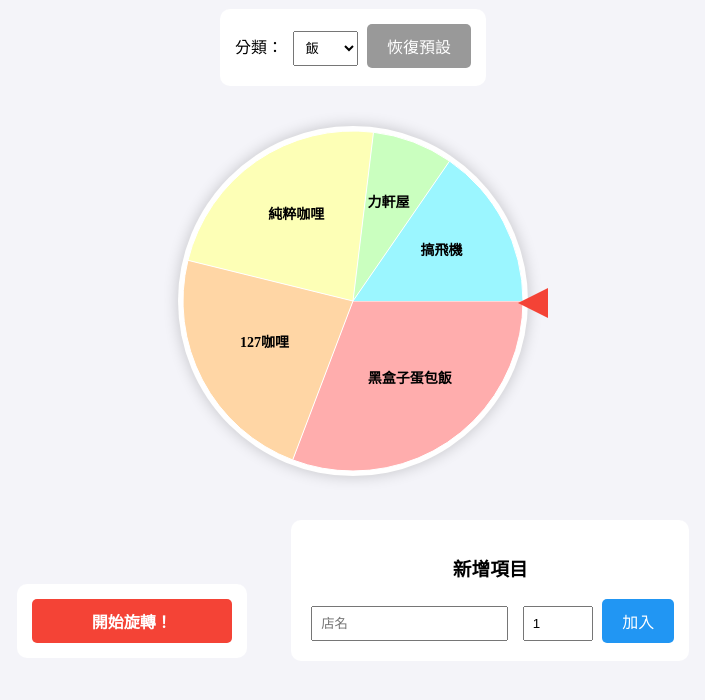
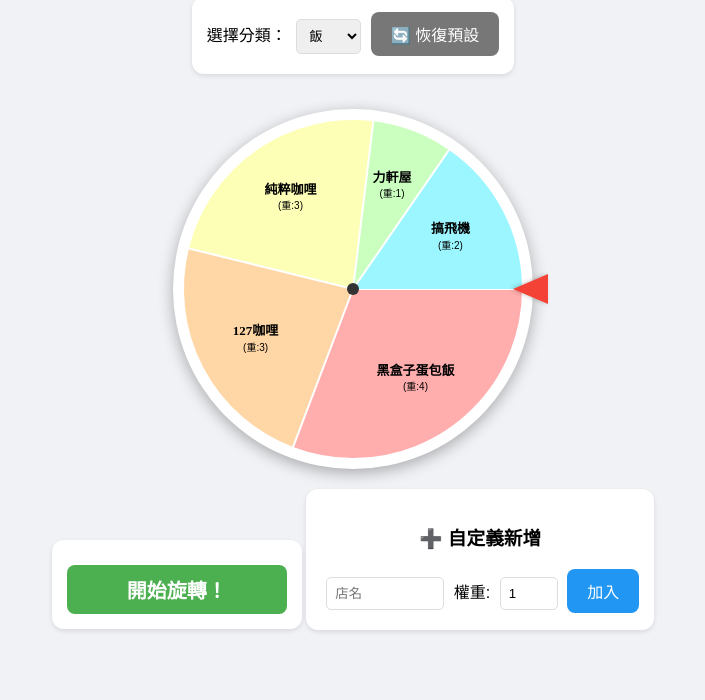
Before and after one commit to lyhhlyhh/lunch-wheel, a plain HTML site: page index.html in a window 1280 px wide. Shown: the part 100-800 px from the top of the page, without its empty margins (287-992 px from the left). Drawn offline with Linux system fonts and the light colour scheme.

Commit message:
Add files via upload

```diff
--- a/index.html
+++ b/index.html
@@ -3,20 +3,25 @@
 <head>
     <meta charset="UTF-8">
     <meta name="viewport" content="width=device-width, initial-scale=1.0">
-    <title>午餐加權轉盤系統</title>
+    <title>午餐加權轉盤 - 最終網頁版</title>
     <style>
-        body { font-family: "Microsoft JhengHei", sans-serif; text-align: center; background-color: #f4f4f9; }
-        #wheel-container { position: relative; width: 350px; margin: 20px auto; }
-        canvas { border-radius: 50%; box-shadow: 0 0 15px rgba(0,0,0,0.2); background: white; }
+        body { font-family: "Microsoft JhengHei", sans-serif; text-align: center; background-color: #f0f2f5; margin: 0; padding: 20px; }
+        h1 { color: #333; margin-bottom: 10px; }
+        #wheel-container { position: relative; width: 360px; height: 360px; margin: 20px auto; }
+        canvas { border-radius: 50%; box-shadow: 0 4px 15px rgba(0,0,0,0.3); background: white; }
         #pointer {
-            position: absolute; right: -20px; top: 50%; transform: translateY(-50%);
+            position: absolute; right: -15px; top: 50%; transform: translateY(-50%);
             width: 0; height: 0; border-top: 15px solid transparent;
-            border-bottom: 15px solid transparent; border-right: 30px solid #f44336;
+            border-bottom: 15px solid transparent; border-right: 35px solid #f44336;
+            filter: drop-shadow(-2px 0 2px rgba(0,0,0,0.2));
+            z-index: 10;
         }
-        .controls { margin: 20px; padding: 15px; background: white; display: inline-block; border-radius: 10px; }
-        button { padding: 10px 20px; font-size: 16px; cursor: pointer; background: #f44336; color: white; border: none; border-radius: 5px; }
-        button:hover { background: #d32f2f; }
-        select, input { padding: 8px; margin: 5px; }
+        .controls { margin-bottom: 15px; padding: 15px; background: white; border-radius: 12px; display: inline-block; box-shadow: 0 2px 5px rgba(0,0,0,0.1); }
+        button { padding: 10px 20px; font-size: 16px; cursor: pointer; background: #f44336; color: white; border: none; border-radius: 8px; transition: 0.3s; }
+        button:hover { background: #d32f2f; transform: scale(1.05); }
+        select, input { padding: 8px; margin: 5px; border: 1px solid #ddd; border-radius: 5px; }
+        #spinBtn { width: 220px; font-size: 20px; font-weight: bold; background: #4CAF50; margin-top: 10px; }
+        #spinBtn:hover { background: #45a049; }
     </style>
 </head>
 <body>
@@ -24,29 +29,30 @@
     <h1>🎡 午餐加權轉盤</h1>
 
     <div class="controls">
-        <label>分類：</label>
+        <label>選擇分類：</label>
         <select id="categorySelect" onchange="changeCategory()">
             <option value="飯">飯</option>
             <option value="麵">麵</option>
             <option value="小吃">小吃</option>
             <option value="其他">其他</option>
         </select>
-        <button onclick="resetData()" style="background: #999;">恢復預設</button>
+        <button onclick="resetData()" style="background: #777;">🔄 恢復預設</button>
     </div>
 
     <div id="wheel-container">
-        <canvas id="wheelCanvas" width="350" height="350"></canvas>
+        <canvas id="wheelCanvas" width="360" height="360"></canvas>
         <div id="pointer"></div>
     </div>
 
     <div class="controls">
-        <button id="spinBtn" onclick="startSpin()" style="width: 200px; font-weight: bold;">開始旋轉！</button>
+        <button id="spinBtn" onclick="startSpin()">開始旋轉！</button>
     </div>
 
     <div class="controls">
-        <h3>新增項目</h3>
-        <input type="text" id="newName" placeholder="店名">
-        <input type="number" id="newWeight" value="1" min="1" max="5" style="width: 50px;">
+        <h3>➕ 自定義新增</h3>
+        <input type="text" id="newName" placeholder="店名" style="width: 100px;">
+        <label>權重:</label>
+        <input type="number" id="newWeight" value="1" min="1" max="5" style="width: 40px;">
         <button onclick="addItem()" style="background: #2196F3;">加入</button>
     </div>
 
@@ -54,12 +60,12 @@
     const canvas = document.getElementById('wheelCanvas');
     const ctx = canvas.getContext('2d');
 
-    // 原始資料備份
+    // 初始化清單與權重
     const defaultData = {
         "飯": [["黑盒子蛋包飯", 4], ["127咖哩", 3], ["純粹咖哩", 3], ["力軒屋", 1], ["搞飛機", 2]],
-        "麵": [["作拌乾拌麵", 2], ["夏帕義大利麵", 4], ["九湯屋拉麵", 3], ["牛肉麵", 3]],
+        "麵": [["作拌乾拌麵", 2], ["夏帕義大利麵", 4], ["九湯屋拉麵", 3], ["泡麵阿姨", 1], ["牛肉麵", 3]],
         "小吃": [["地瓜球", 2], ["鹹酥雞", 5], ["蔥油餅", 3], ["古早味蛋餅", 3]],
-        "其他": [["麥當勞", 4], ["便利商店", 1], ["鍋貼", 3], ["火鍋", 4], ["打麻將", 1]]
+        "其他": [["麥當勞", 4], ["便利商店", 1], ["鍋貼", 3], ["無名麻辣", 3], ["水餃", 2], ["火鍋", 4], ["打麻將", 1]]
     };
 
     let data = JSON.parse(JSON.stringify(defaultData));
@@ -70,53 +76,73 @@
 
     function drawWheel() {
         const items = data[currentCategory];
+        const cx = canvas.width / 2;
+        const cy = canvas.height / 2;
+
+        ctx.clearRect(0, 0, canvas.width, canvas.height);
+
         if (items.length === 0) {
-            ctx.clearRect(0, 0, canvas.width, canvas.height);
-            ctx.fillText("清單已空", 175, 175);
+            ctx.fillStyle = "#666";
+            ctx.font = "16px Arial";
+            ctx.textAlign = "center";
+            ctx.fillText("此分類已抽完，請點擊恢復預設", cx, cy);
             return;
         }
 
         const totalWeight = items.reduce((sum, item) => sum + item[1], 0);
         let startAngle = currentAngle;
 
-        ctx.clearRect(0, 0, canvas.width, canvas.height);
-
         items.forEach((item, i) => {
             const extent = (item[1] / totalWeight) * 2 * Math.PI;
 
-            // 畫扇形
+            // 1. 畫扇形
             ctx.beginPath();
-            ctx.moveTo(175, 175);
-            ctx.arc(175, 175, 170, startAngle, startAngle + extent);
+            ctx.moveTo(cx, cy);
+            ctx.arc(cx, cy, cx - 10, startAngle, startAngle + extent);
             ctx.fillStyle = colors[i % colors.length];
             ctx.fill();
             ctx.strokeStyle = "white";
+            ctx.lineWidth = 2;
             ctx.stroke();
 
-            // 畫正向文字
+            // 2. 畫正向文字
             ctx.save();
             const textAngle = startAngle + extent / 2;
-            const x = 175 + 100 * Math.cos(textAngle);
-            const y = 175 + 100 * Math.sin(textAngle);
+            const x = cx + (cx - 70) * Math.cos(textAngle);
+            const y = cy + (cx - 70) * Math.sin(textAngle);
+
             ctx.translate(x, y);
             ctx.fillStyle = "black";
-            ctx.font = "bold 14px Microsoft JhengHei";
             ctx.textAlign = "center";
-            ctx.fillText(item[0], 0, 0);
+            ctx.textBaseline = "middle";
+
+            // 繪製店名 (稍微往上)
+            ctx.font = "bold 13px Microsoft JhengHei";
+            ctx.fillText(item[0], 0, -8);
+
+            // 繪製權重 (稍微往下，字小一點)
+            ctx.font = "10px Arial";
+            ctx.fillText(`(重:${item[1]})`, 0, 8);
+
             ctx.restore();
-
             startAngle += extent;
         });
+
+        // 畫中心點
+        ctx.beginPath();
+        ctx.arc(cx, cy, 6, 0, 2 * Math.PI);
+        ctx.fillStyle = "#333";
+        ctx.fill();
     }
 
     function startSpin() {
         if (isSpinning || data[currentCategory].length === 0) return;
         isSpinning = true;
-        let speed = Math.random() * 0.2 + 0.3;
-        const decay = 0.98;
+        let speed = Math.random() * 0.25 + 0.35; // 隨機初始速度
+        const decay = 0.985;
 
         function animate() {
-            if (speed > 0.002) {
+            if (speed > 0.0015) {
                 currentAngle += speed;
                 drawWheel();
                 speed *= decay;
@@ -132,7 +158,8 @@
     function getResult() {
         const items = data[currentCategory];
         const totalWeight = items.reduce((sum, item) => sum + item[1], 0);
-        // 計算指向右側 (0度) 的結果
+
+        // 指針在右側 0 度
         let normalizedAngle = (2 * Math.PI - (currentAngle % (2 * Math.PI))) % (2 * Math.PI);
 
         let currentSum = 0;
@@ -147,14 +174,15 @@
         }
 
         const winner = items[winnerIndex][0];
+        // 延遲一點點顯示彈窗，讓轉盤完全停穩
+        setTimeout(() => {
             alert(`🎉 今天決定吃：${winner}！`);
-
             if (confirm(`是否開啟 Google 地圖搜尋「${winner}」？`)) {
                 window.open(`https://www.google.com/maps/search/${encodeURIComponent(winner)}`, '_blank');
             }
-
             data[currentCategory].splice(winnerIndex, 1);
             drawWheel();
+        }, 100);
     }
 
     function changeCategory() {
@@ -164,7 +192,7 @@
     }
 
     function addItem() {
-        const name = document.getElementById('newName').value;
+        const name = document.getElementById('newName').value.trim();
         const weight = parseInt(document.getElementById('newWeight').value);
         if (name) {
             data[currentCategory].push([name, weight]);
@@ -174,8 +202,9 @@
     }
 
     function resetData() {
-        if (confirm("恢復初始名單？")) {
+        if (confirm("確定要恢復初始預設名單嗎？")) {
             data = JSON.parse(JSON.stringify(defaultData));
+            currentAngle = 0;
             drawWheel();
         }
     }
```
Lines whose indentation alone changed are shown as unchanged.
